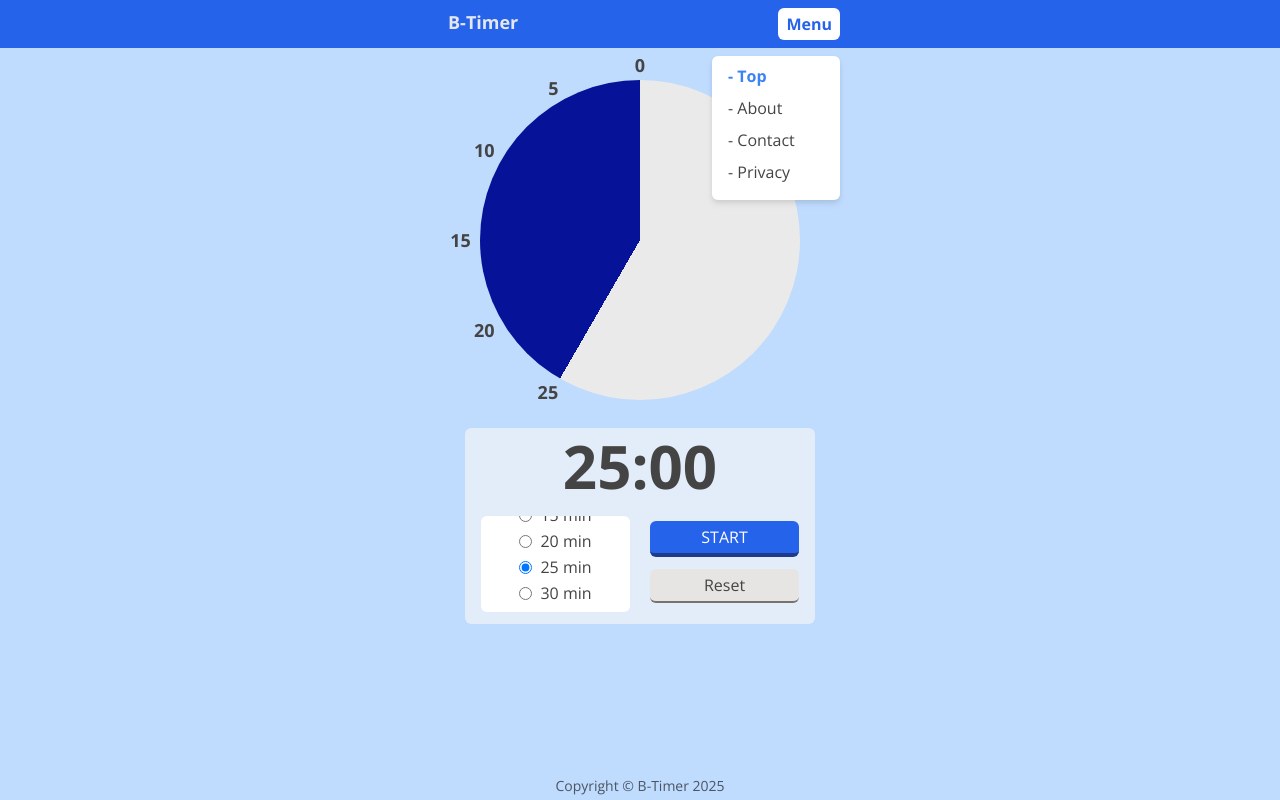
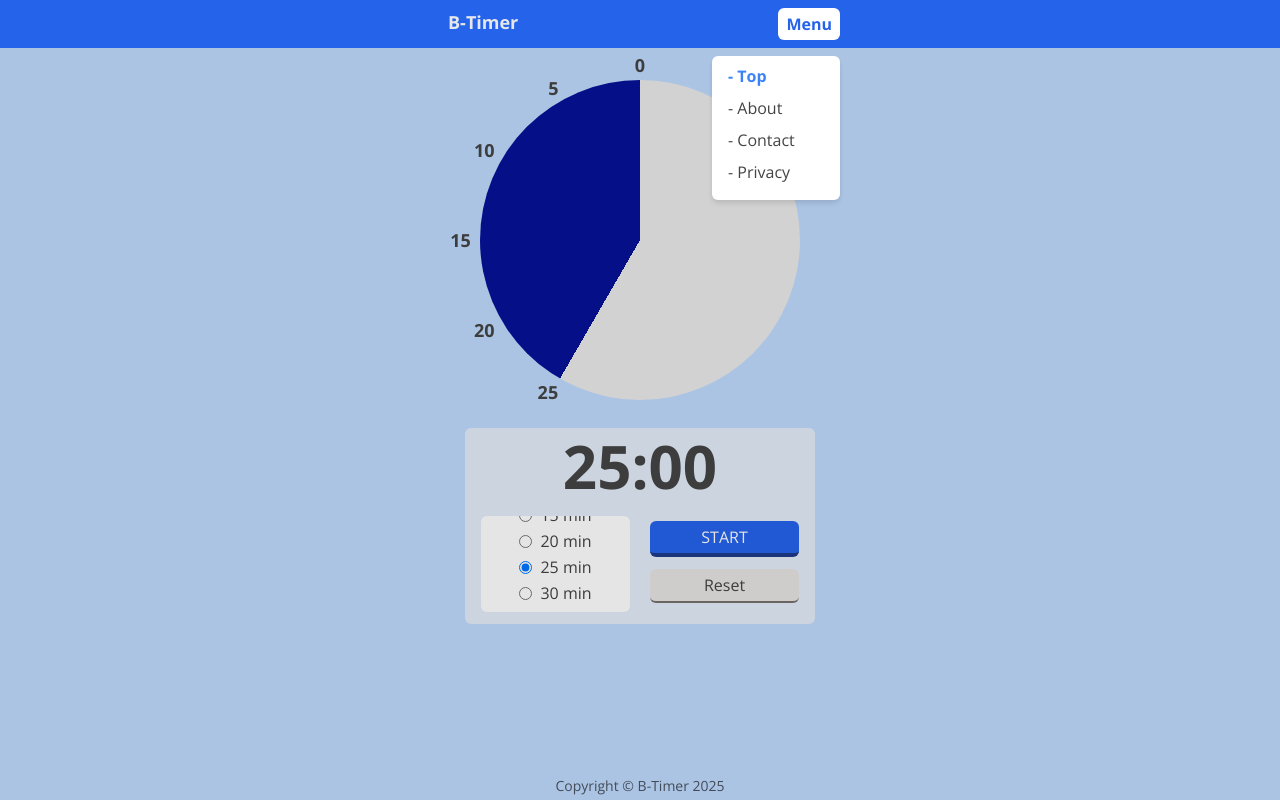
Before and after one commit to kenwebwork/visual-timer, a React (Vite) app: page / in a window 1280 px wide. Both pictures are taken after a click on the element "Menu". Built offline with nearby package versions, Linux system fonts and the light colour scheme; no server answers.

Commit message:
change bg color when menu button is pushed

```diff
--- /dev/null
+++ b/src/features/timer/interfaces/HeaderProps.ts
@@ -0,0 +1,4 @@
+export interface HeaderProps {
+  isMenuOpen?: boolean;
+  setIsMenuOpen: React.Dispatch<React.SetStateAction<boolean>>;
+}
--- a/src/layout/MainLayout.tsx
+++ b/src/layout/MainLayout.tsx
@@ -23,11 +23,24 @@ const MainLayout: React.FC = () => {
     }
   }, []);
 
+  const [isMenuOpen, setMenuIsOpen] = useState<boolean>(false);
+
   return (
     <>
-      <header ref={headerRef} className="bg-blue-600 py-2 px-5">
-        <Header />
+      <header ref={headerRef} className="relative bg-blue-600 py-2 px-5">
+        <Header isMenuOpen={isMenuOpen} setIsMenuOpen={setMenuIsOpen} />
       </header>
+      {isMenuOpen && <div
+        style={{ minHeight: `calc(100vh - ${headerHeight}px` }}
+        onClick={() => setMenuIsOpen(false)}
+        className="
+          absolute t-0 l-0
+          w-screen
+          bg-black
+          opacity-[.1]
+          z-10
+        "
+      />}
       <main className="bg-blue-200 pt-3 px-5" style={{ minHeight: `calc(100vh - ${headerHeight}px - ${footerHeight}px)` }} >
         <Outlet />
       </main>
--- a/src/layout/header/Header.tsx
+++ b/src/layout/header/Header.tsx
@@ -1,12 +1,13 @@
 import React from "react";
 import SiteLogo from "../../utils/SiteLogo";
 import Menu from "./Menu";
+import { HeaderProps } from "../../features/timer/interfaces/HeaderProps";
 
-const Header: React.FC = () => {
+const Header: React.FC<HeaderProps> = ({ isMenuOpen, setIsMenuOpen }) => {
   return (
     <div className="relative flex justify-between max-w-96 m-auto">
       <SiteLogo />
-      <Menu />
+      <Menu isMenuOpen={isMenuOpen} setIsMenuOpen={setIsMenuOpen} />
     </div>
   );
 };
--- a/src/layout/header/Menu.tsx
+++ b/src/layout/header/Menu.tsx
@@ -1,15 +1,13 @@
 import React from "react";
-import { useState } from "react";
 import MenuButton from "./MenuButton";
 import MenuCard from "./MenuCard";
+import { HeaderProps } from "../../features/timer/interfaces/HeaderProps";
 
-const Menu: React.FC = () => {
-  const [isOpen, setIsOpen] = useState<boolean>(false);
-
+const Menu: React.FC<HeaderProps> = ({ isMenuOpen, setIsMenuOpen}) => {
   return (
     <>
-      <MenuButton isOpen={isOpen} setIsOpen={setIsOpen} />
-      {isOpen && <MenuCard setIsOpen={setIsOpen} />}
+      <MenuButton isMenuOpen={isMenuOpen} setIsMenuOpen={setIsMenuOpen} />
+      {isMenuOpen && <MenuCard setIsMenuOpen={setIsMenuOpen} />}
     </>
   );
 };
--- a/src/layout/header/MenuButton.tsx
+++ b/src/layout/header/MenuButton.tsx
@@ -1,21 +1,15 @@
 import React from "react";
+import { HeaderProps } from "../../features/timer/interfaces/HeaderProps";
 
-interface MenuButtonProps {
-  isOpen: boolean;
-  setIsOpen: React.Dispatch<React.SetStateAction<boolean>>;
-}
-
-const MenuButton: React.FC<MenuButtonProps> = ({isOpen, setIsOpen}) => {
+const MenuButton: React.FC<HeaderProps> = ({isMenuOpen, setIsMenuOpen}) => {
   return (
     <div
-      onClick={() => setIsOpen(!isOpen)}
-      className={isOpen ?
-        'relative py-1 px-2 rounded-md font-bold cursor-pointer translate-x-2 text-blue-600 bg-white'
-        :
-        'relative py-1 px-2 rounded-md font-bold cursor-pointer translate-x-2 text-white'}
-    >
-      Menu
-    </div>
+      onClick={() => setIsMenuOpen(!isMenuOpen)}
+      className={isMenuOpen
+        ? 'relative py-1 px-2 rounded-md font-bold cursor-pointer translate-x-2 text-blue-600 bg-white'
+        : 'relative py-1 px-2 rounded-md font-bold cursor-pointer translate-x-2 text-white'
+      }
+    >Menu</div>
   );
 };
 
--- a/src/layout/header/MenuCard.tsx
+++ b/src/layout/header/MenuCard.tsx
@@ -1,20 +1,17 @@
 import React from "react";
 import { NavLink } from "react-router-dom";
 import { PAGES } from "../../utils/constants";
+import { HeaderProps } from "../../features/timer/interfaces/HeaderProps";
 
-interface MenuCardProps {
-  setIsOpen: React.Dispatch<React.SetStateAction<boolean>>;
-}
-
-const MenuCard: React.FC<MenuCardProps> = ({setIsOpen}) => {
+const MenuCard: React.FC<HeaderProps> = ({ setIsMenuOpen }) => {
   return (
-    <nav className="absolute top-full right-0 bg-white translate-x-2 translate-y-4 rounded-md py-2 px-4 drop-shadow-md z-10">
+    <nav className="absolute top-full right-0 bg-white translate-x-2 translate-y-4 rounded-md py-2 px-4 drop-shadow-md z-50">
       <ul className="min-w-24">
       {PAGES.map((page) => (
         <li key={page.url} className="mb-2">
           <NavLink
             to={page.url}
-            onClick={() => setIsOpen(false)}
+            onClick={() => setIsMenuOpen(false)}
             className={({ isActive }: any) => (isActive ? 'text-blue-500 font-bold' : '')}
           >
             - {page.title}
```
